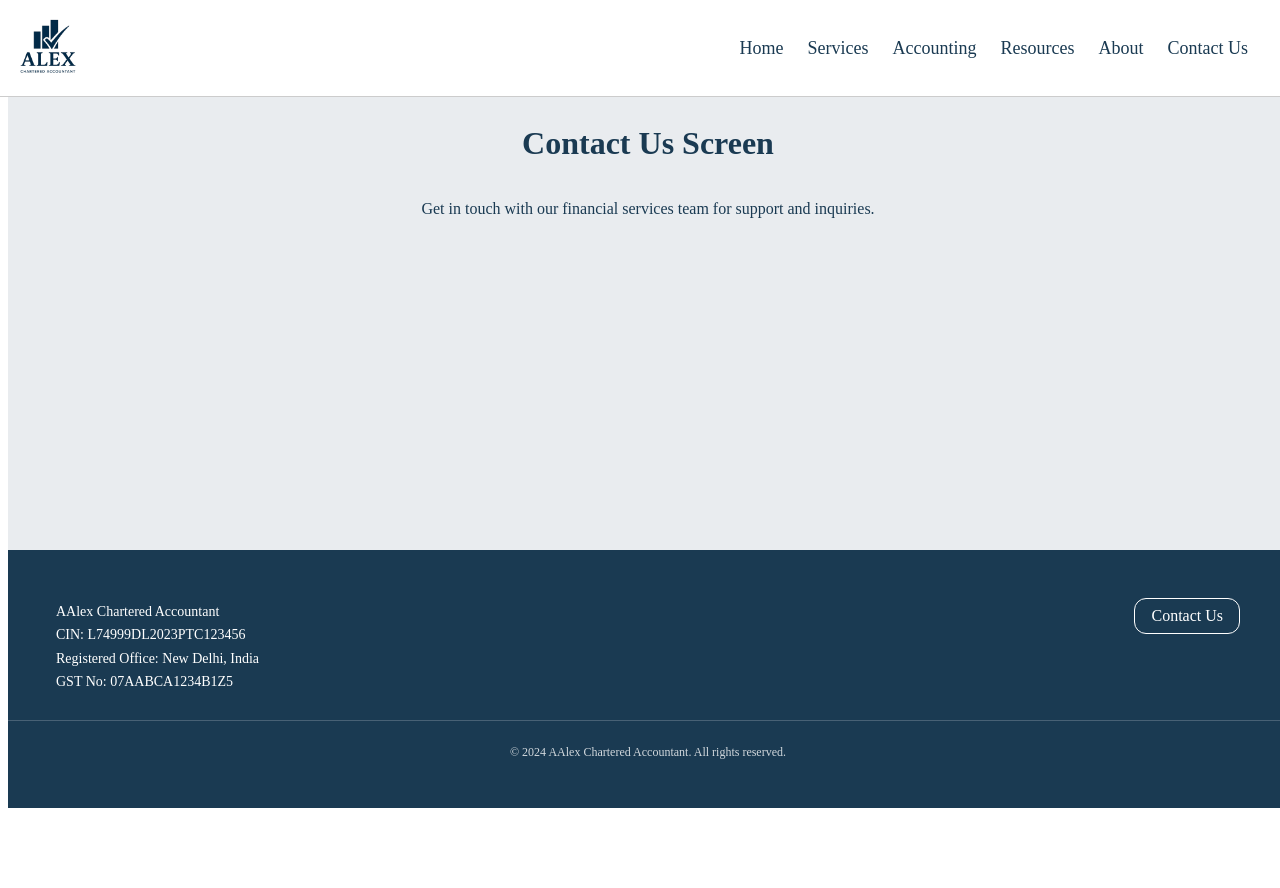
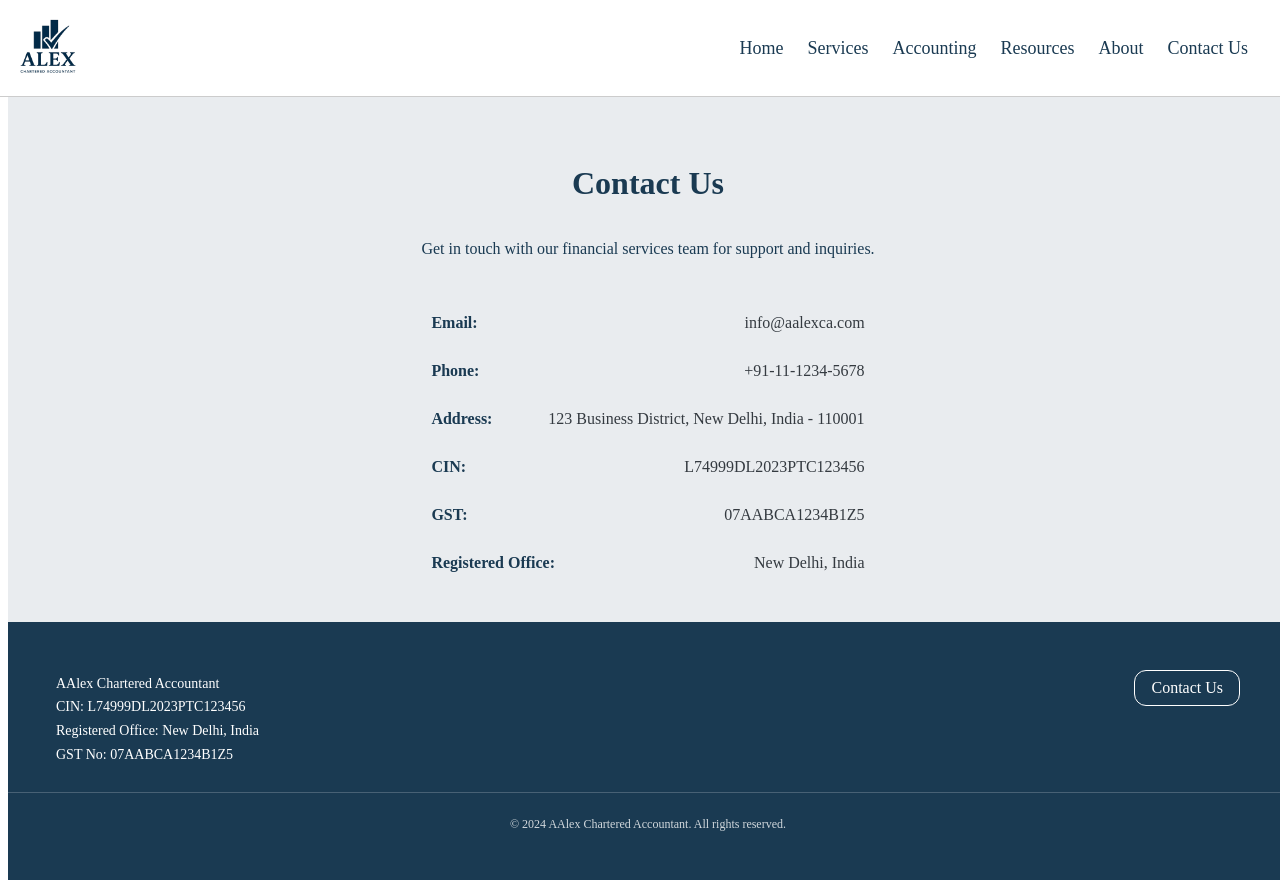
Before and after one commit to edwinathomasa/financesite, a React (Vite) app: page /contact in a window 1280 px wide. Before the commit the page ends 816 px from the top, so only its background shows below. Built offline with nearby package versions, Linux system fonts and the light colour scheme.

Commit message:
Detailed Screens

```diff
--- a/src/data/CompanyData.tsx
+++ b/src/data/CompanyData.tsx
@@ -81,6 +81,11 @@ export const ABOUT_CONTENT = {
   description: "We support companies with everything from financial services to strategic consulting, and business development to create sustainable growth. Regardless of whether it is an audit, salary services, VAT accounting or acquisitions - we help companies and entrepreneurs to develop their businesses."
 }
 
+export const CONTACT_CONTENT = {
+  title: "Contact Us",
+  description: "Get in touch with our financial services team for support and inquiries."
+}
+
 export const NAVIGATION_DATA = {
   routes: {
     home: "/",
@@ -104,5 +109,6 @@ export default {
   HOME_CONTENT,
   SERVICES_CONTENT,
   ABOUT_CONTENT,
+  CONTACT_CONTENT,
   NAVIGATION_DATA
 }
--- a/src/screen/AboutScreen.tsx
+++ b/src/screen/AboutScreen.tsx
@@ -1,10 +1,11 @@
 import MainViewLayout from '../components/view/MainViewLayout'
 import { ABOUT_CONTENT } from '../data/CompanyData'
+import './styling/AboutScreen.css'
 
 function AboutScreen() {
   return (
     <MainViewLayout>
-      <div style={{ padding: '40px 20px', textAlign: 'justify', maxWidth: '800px' }}>
+      <div className="about-container">
         <h1>{ABOUT_CONTENT.title}</h1>
         <p>{ABOUT_CONTENT.description}</p>
       </div>
--- a/src/screen/ContactUsScreen.tsx
+++ b/src/screen/ContactUsScreen.tsx
@@ -1,10 +1,41 @@
 import MainViewLayout from '../components/view/MainViewLayout'
+import { COMPANY_DATA, CONTACT_CONTENT } from '../data/CompanyData'
+import './styling/ContactUsScreen.css'
 
 function ContactUsScreen() {
   return (
     <MainViewLayout>
-      <h1>Contact Us Screen</h1>
-      <p>Get in touch with our financial services team for support and inquiries.</p>
+      <div className="contact-container">
+        <h1>{CONTACT_CONTENT.title}</h1>
+        <p>{CONTACT_CONTENT.description}</p>
+
+        <div className="contact-details">
+          <div className="contact-item">
+            <span className="contact-label">Email:</span>
+            <span className="contact-value">{COMPANY_DATA.contact.email}</span>
+          </div>
+          <div className="contact-item">
+            <span className="contact-label">Phone:</span>
+            <span className="contact-value">{COMPANY_DATA.contact.phone}</span>
+          </div>
+          <div className="contact-item">
+            <span className="contact-label">Address:</span>
+            <span className="contact-value">{COMPANY_DATA.contact.address}</span>
+          </div>
+          <div className="contact-item">
+            <span className="contact-label">CIN:</span>
+            <span className="contact-value">{COMPANY_DATA.cin}</span>
+          </div>
+          <div className="contact-item">
+            <span className="contact-label">GST:</span>
+            <span className="contact-value">{COMPANY_DATA.gstNumber}</span>
+          </div>
+          <div className="contact-item">
+            <span className="contact-label">Registered Office:</span>
+            <span className="contact-value">{COMPANY_DATA.registeredOffice}</span>
+          </div>
+        </div>
+      </div>
     </MainViewLayout>
   )
 }
--- a/src/screen/HomeScreen.tsx
+++ b/src/screen/HomeScreen.tsx
@@ -2,6 +2,7 @@ import MainViewLayout from '../components/view/MainViewLayout'
 import MovingImages from '../components/MovingImages'
 import LinkButton from '../components/atom/LinkButton'
 import { HOME_CONTENT } from '../data/CompanyData'
+import './styling/HomeScreen.css'
 
 function HomeScreen() {
   const homeImages = [
@@ -19,12 +20,12 @@ function HomeScreen() {
   return (
     <MainViewLayout>
       <MovingImages images={homeImages} texts={homeTexts} speed={2000} />
-      <div style={{ padding: '40px 20px', textAlign: 'justify', maxWidth: '800px' }}>
+      <div className="home-content">
         <h1>{HOME_CONTENT.title}</h1>
         {HOME_CONTENT.paragraphs.map((paragraph, index) => (
           <p key={index}>{paragraph}</p>
         ))}
-        <div style={{ marginTop: '30px' }}>
+        <div className="home-button-container">
           <LinkButton to="/services" variant="primary" size="lg">
             Services
           </LinkButton>
--- a/src/screen/ServicesScreen.tsx
+++ b/src/screen/ServicesScreen.tsx
@@ -1,18 +1,19 @@
 import MainViewLayout from '../components/view/MainViewLayout'
 import { COMPANY_DATA, SERVICES_CONTENT } from '../data/CompanyData'
+import './styling/ServicesScreen.css'
 
 function ServicesScreen() {
   return (
     <MainViewLayout>
-      <div style={{ padding: '40px 20px', textAlign: 'left', maxWidth: '800px' }}>
+      <div className="services-container">
         <h1>{SERVICES_CONTENT.title}</h1>
         <p>{SERVICES_CONTENT.description}</p>
 
-        <div style={{ marginTop: '30px' }}>
+        <div className="services-list">
           {COMPANY_DATA.services.map((service, index) => (
-            <div key={index} style={{ marginBottom: '20px', padding: '15px', backgroundColor: 'var(--color-white)', borderRadius: 'var(--border-radius-md)', boxShadow: 'var(--shadow-sm)' }}>
-              <h3 style={{ margin: '0 0 10px 0', color: 'var(--color-primary)' }}>{service}</h3>
-              <p style={{ margin: '0', color: 'var(--color-gray)' }}>Professional {service.toLowerCase()} services tailored to your business needs.</p>
+            <div key={index} className="service-item">
+              <h3 className="service-title">{service}</h3>
+              <p className="service-description">Professional {service.toLowerCase()} services tailored to your business needs.</p>
             </div>
           ))}
         </div>
--- /dev/null
+++ b/src/screen/styling/AboutScreen.css
@@ -0,0 +1,12 @@
+@import '../../components/utility/variables.css';
+
+.about-container {
+  padding: 40px 20px;
+  text-align: justify;
+  max-width: 800px;
+  display: flex;
+  flex-direction: column;
+  justify-content: center;
+  align-items: center;
+  flex: 1;
+}
--- /dev/null
+++ b/src/screen/styling/ContactUsScreen.css
@@ -0,0 +1,39 @@
+@import '../../components/utility/variables.css';
+
+.contact-container {
+  padding: 40px 20px;
+  text-align: center;
+  max-width: 800px;
+  display: flex;
+  flex-direction: column;
+  justify-content: center;
+  align-items: center;
+  flex: 1;
+}
+
+.contact-details {
+  margin-top: 30px;
+  display: flex;
+  flex-direction: column;
+  gap: 10px;
+  width: 100%;
+  max-width: 600px;
+}
+
+.contact-item {
+  display: flex;
+  justify-content: space-between;
+  align-items: center;
+  padding: 10px;
+}
+
+.contact-label {
+  font-weight: var(--font-weight-bold);
+  color: var(--color-primary);
+  text-align: left;
+}
+
+.contact-value {
+  color: var(--color-dark);
+  text-align: right;
+}
--- /dev/null
+++ b/src/screen/styling/HomeScreen.css
@@ -0,0 +1,11 @@
+@import '../../components/utility/variables.css';
+
+.home-content {
+  padding: 40px 20px;
+  text-align: justify;
+  max-width: 800px;
+}
+
+.home-button-container {
+  margin-top: 30px;
+}
--- /dev/null
+++ b/src/screen/styling/ServicesScreen.css
@@ -0,0 +1,29 @@
+@import '../../components/utility/variables.css';
+
+.services-container {
+  padding: 40px 20px;
+  text-align: left;
+  max-width: 800px;
+}
+
+.services-list {
+  margin-top: 30px;
+}
+
+.service-item {
+  margin-bottom: 20px;
+  padding: 15px;
+  background-color: var(--color-white);
+  border-radius: var(--border-radius-md);
+  box-shadow: var(--shadow-sm);
+}
+
+.service-title {
+  margin: 0 0 10px 0;
+  color: var(--color-primary);
+}
+
+.service-description {
+  margin: 0;
+  color: var(--color-gray);
+}
```
